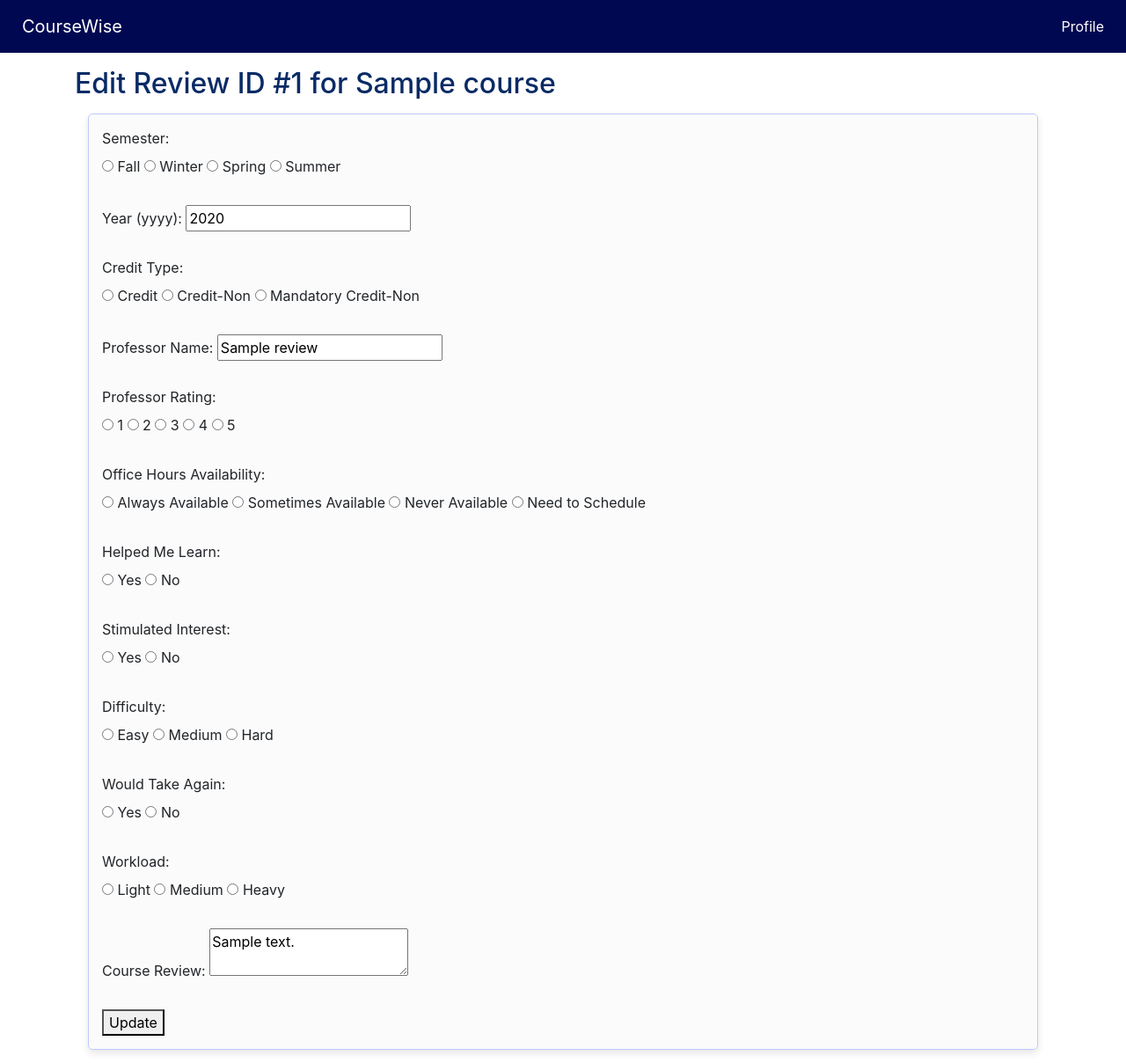
After one commit to ay106/CourseWise, a Flask app: template templates/edit_review.html in a window 1280 px wide. The commit adds this page. Shown: the whole page at 88% size. Run offline with Flask 3, Linux system fonts and the light colour scheme; the template is opened without the code that fills it: most values are stand-ins (such as "Sample title", 1, 10 or a date in 2020); some libraries are stand-ins or nearby versions.

Commit message:
Added edit/delete review functionality

```diff
--- a/app.py
+++ b/app.py
@@ -50,26 +50,6 @@ def select_department():
                            department = department,
                            departments=departments)
 
-@app.route('/add_course', methods=['GET', 'POST'])
-def add_course():
-    conn = dbi.connect()
-    departments = db.get_departments(conn)
-    if request.method == 'POST':
-        course_code = request.form.get('course_code')
-        course_name = request.form.get('course_name')
-        department = request.form.get('department')
-
-        existing_course = db.get_course_by_code(conn, course_code)
-        if existing_course:
-            flash('This course already exists in the database.')
-            return redirect(url_for('add_course'))
-        dept_id = db.get_department_id(conn, department)
-        db.insert_course(conn, course_code, course_name, dept_id)
-        flash('Course added successfully!')
-        return redirect(url_for('select_department', department=department))  # Redirect back to the department page
-    else:
-        return render_template('add_courses.html', page_title='Add Course', departments=departments)
-
 @app.route('/courses/<cid>')
 def display_course(cid):
     conn = dbi.connect()
@@ -94,6 +74,26 @@ def display_course(cid):
                            course = info_course,
                            length = len(info_review),
                            departments=departments)
+
+@app.route('/add_course', methods=['GET', 'POST'])
+def add_course():
+    conn = dbi.connect()
+    departments = db.get_departments(conn)
+    if request.method == 'POST':
+        course_code = request.form.get('course_code')
+        course_name = request.form.get('course_name')
+        department = request.form.get('department')
+
+        existing_course = db.get_course_by_code(conn, course_code)
+        if existing_course:
+            flash('This course already exists in the database.')
+            return redirect(url_for('add_course'))
+        dept_id = db.get_department_id(conn, department)
+        db.insert_course(conn, course_code, course_name, dept_id)
+        flash('Course added successfully!')
+        return redirect(url_for('select_department', department=department))  # Redirect back to the department page
+    else:
+        return render_template('add_courses.html', page_title='Add Course', departments=departments)
 
 @app.route('/add_review/<course_code>/<cid>', methods=['GET', 'POST'])
 def add_review(course_code, cid):
@@ -130,7 +130,9 @@ def add_review(course_code, cid):
         prof_id = prof['pid']
 
         # insert review
-        db.insert_review(conn, int_cid, user_id, prof_name, prof_rating, prof_id, difficulty, credit, sem, year, take_again, load_heavy, office_hours, helped_learn, stim_interest, description)
+        db.insert_review(conn, int_cid, user_id, prof_name, prof_rating, prof_id, difficulty,
+                         credit, sem, year, take_again, load_heavy, office_hours, helped_learn,
+                         stim_interest, description)
 
         flash("Review added successfully!")
         return redirect(url_for('display_course', cid=cid))
@@ -140,6 +142,53 @@ def add_review(course_code, cid):
                                course_code=course_code,
                                cid = cid,
                                departments=departments)
+
+@app.route('/edit_review/<course_code>/<rid>', methods=['GET', 'POST'])
+def edit_review(course_code, rid):
+    conn = dbi.connect()
+    # fetch existing review data
+    rid = int(rid)
+    review = db.get_review_by_id(conn, rid)
+    if not review:
+        flash("Review not found.")
+        return redirect(url_for('profile'))
+
+    # check if the current user logged in is authorized to edit the review
+    user_id = session.get('uid')
+    if review['user_id'] != user_id:
+        flash("You are not authorized to edit this review.")
+        return redirect(url_for('profile'))
+
+    if request.method == 'POST':
+        # get updated data from form submission
+        prof_name = request.form.get('prof_name')
+        prof_rating = request.form.get('prof_rating')
+        difficulty = request.form.get('difficulty')
+        credit = request.form.get('credit')
+        sem = request.form.get('sem')
+        year = request.form.get('year')
+        take_again = request.form.get('take_again')
+        load_heavy = request.form.get('load_heavy')
+        office_hours = request.form.get('office_hours')
+        helped_learn = request.form.get('helped_learn')
+        stim_interest = request.form.get('stim_interest')
+        description = request.form.get('description')
+
+        # update the review in the database
+        db.update_review(conn, rid, prof_name, prof_rating, difficulty, credit, sem, year,
+                         take_again, load_heavy, office_hours, helped_learn, stim_interest,
+                         description)
+        flash("Review updated successfully!", "success")
+        return redirect(url_for('profile'))
+    else:
+        return render_template('edit_review.html', course = course_code, review=review)
+
+@app.route('/delete_review/<rid>')
+def delete_review(rid):
+    conn = dbi.connect()
+    db.delete_review(conn, int(rid))
+    flash('Review deleted successfully!')
+    return redirect(url_for('profile'))
 
 @app.route('/profile/')
 def profile():
--- /dev/null
+++ b/templates/edit_review.html
@@ -0,0 +1,140 @@
+{% extends "base.html" %}
+
+{% block main_content %}
+<div class="container pt-3">
+    <h1>Edit Review ID #{{review.rid}} for {{course}}</h1>
+
+    <form method="POST" action="{{ url_for('edit_review', course_code=course, rid=review.rid) }}">
+        <div class="review-box">
+            <label for="sem">Semester:</label>
+            <div>
+                <input type="radio" id="sem_fall" name="sem" value="Fall"
+                       {% if review.sem == 'Fall' %}checked{% endif %} required>
+                <label for="sem_fall">Fall</label>
+                <input type="radio" id="sem_winter" name="sem" value="Winter"
+                       {% if review.sem == 'Winter' %}checked{% endif %}>
+                <label for="sem_winter">Winter</label>
+                <input type="radio" id="sem_spring" name="sem" value="Spring"
+                       {% if review.sem =='Spring' %}checked{% endif %}>
+                <label for="sem_spring">Spring</label>
+                <input type="radio" id="sem_summer" name="sem" value="Summer"
+                       {% if review.sem == 'Summer' %}checked{% endif %}>
+                <label for="sem_summer">Summer</label>
+            </div>
+            <br>
+            <div>
+                <label for="year">Year (yyyy):</label>
+                <input type="number" id="year" name="year" value="{{ review.year }}" required>
+            </div>
+            <br>
+            <label for="credit">Credit Type:</label>
+            <div>
+                <input type="radio" id="credit_credit" name="credit" value="Credit"
+                       {% if review.credit == 'Credit' %}checked{% endif %} required>
+                <label for="credit_credit">Credit</label>
+                <input type="radio" id="credit_credit_non" name="credit" value="Credit-Non"
+                       {% if review.credit == 'Credit-Non' %}checked{% endif %}>
+                <label for="credit_credit_non">Credit-Non</label>
+                <input type="radio" id="credit_mandatory_credit_non" name="credit" value="Mandatory Credit-Non"
+                       {% if review.credit == 'Mandatory Credit-Non' %}checked{% endif %}>
+                <label for="credit_mandatory_credit_non">Mandatory Credit-Non</label>
+            </div>
+            <br>
+            <div>
+                <label for="prof_name">Professor Name:</label>
+                <input type="text" id="prof_name" name="prof_name" value="{{ review.prof_name }}" required>
+            </div>
+            <br>
+            <label for="prof_rating">Professor Rating:</label>
+            <div>
+                {% for i in range(1, 6) %}
+                    <input type="radio" id="prof_rating{{ i }}" name="prof_rating" value="{{ i }}"
+                           {% if review.prof_rating == i|string %}checked{% endif %} required>
+                    <label for="prof_rating{{ i }}">{{ i }}</label>
+                {% endfor %}
+            </div>
+            <br>
+            <label for="officehours">Office Hours Availability:</label>
+            <div>
+                <input type="radio" id="office_always" name="office_hours" value="Always Available"
+                       {% if review.office_hours == 'Always Available' %}checked{% endif %} required>
+                <label for="office_always">Always Available</label>
+                <input type="radio" id="office_sometimes" name="office_hours" value="Sometimes Available"
+                       {% if review.office_hours == 'Sometimes Available' %}checked{% endif %}>
+                <label for="office_sometimes">Sometimes Available</label>
+                <input type="radio" id="office_never" name="office_hours" value="Never Available"
+                       {% if review.office_hours == 'Never Available' %}checked{% endif %}>
+                <label for="office_never">Never Available</label>
+                <input type="radio" id="office_schedule" name="office_hours" value="Need to Schedule"
+                       {% if review.office_hours == 'Need to Schedule' %}checked{% endif %}>
+                <label for="office_schedule">Need to Schedule</label>
+            </div>
+            <br>
+            <label for="help_learn">Helped Me Learn:</label>
+            <div>
+                <input type="radio" id="helped_learn_yes" name="helped_learn" value="Yes"
+                       {% if review.helped_learn == 'Yes' %}checked{% endif %} required>
+                <label for="helped_learn_yes">Yes</label>
+                <input type="radio" id="helped_learn_no" name="helped_learn" value="No"
+                       {% if review.helped_learn == 'No' %}checked{% endif %}>
+                <label for="helped_learn_no">No</label>
+            </div>
+            <br>
+            <label for="stimulated_interest">Stimulated Interest:</label>
+            <div>
+                <input type="radio" id="stim_interest_yes" name="stim_interest" value="Yes"
+                       {% if review.stim_interest == 'Yes' %}checked{% endif %} required>
+                <label for="stim_interest_yes">Yes</label>
+                <input type="radio" id="stim_interest_no" name="stim_interest" value="No"
+                       {% if review.stim_interest == 'No' %}checked{% endif %}>
+                <label for="stim_interest_no">No</label>
+            </div>
+            <br>
+            <label for="diff_rating">Difficulty:</label>
+            <div>
+                <input type="radio" id="difficulty_easy" name="difficulty" value="Easy"
+                       {% if review.difficulty == 'Easy' %}checked{% endif %} required>
+                <label for="difficulty_easy">Easy</label>
+                <input type="radio" id="difficulty_medium" name="difficulty" value="Medium"
+                       {% if review.difficulty == 'Medium' %}checked{% endif %}>
+                <label for="difficulty_medium">Medium</label>
+                <input type="radio" id="difficulty_hard" name="difficulty" value="Hard"
+                       {% if review.difficulty == 'Hard' %}checked{% endif %}>
+                <label for="difficulty_hard">Hard</label>
+            </div>
+            <br>
+            <label for="taking_again">Would Take Again:</label>
+            <div>
+                <input type="radio" id="take_again_yes" name="take_again" value="Yes"
+                       {% if review.take_again == 'Yes' %}checked{% endif %} required>
+                <label for="take_again_yes">Yes</label>
+                <input type="radio" id="take_again_no" name="take_again" value="No"
+                       {% if review.take_again == 'No' %}checked{% endif %}>
+                <label for="take_again_no">No</label>
+            </div>
+            <br>
+            <label for="workload">Workload:</label>
+            <div>
+                <input type="radio" id="load_light" name="load_heavy" value="Light"
+                       {% if review.load_heavy == 'Light' %}checked{% endif %} required>
+                <label for="load_light">Light</label>
+                <input type="radio" id="load_medium" name="load_heavy" value="Medium"
+                       {% if review.load_heavy == 'Medium' %}checked{% endif %}>
+                <label for="load_medium">Medium</label>
+                <input type="radio" id="load_heavy" name="load_heavy" value="Heavy"
+                       {% if review.load_heavy == 'Heavy' %}checked{% endif %}>
+                <label for="load_heavy">Heavy</label>
+            </div>
+            <br>
+            <div>
+                <label for="description">Course Review:</label>
+                <textarea id="description" name="description" required>{{ review.description }}</textarea>
+            </div>
+
+            <br>
+            <button type="submit">Update</button>
+        </div>
+    </form>
+</div>
+
+{% endblock %}
--- a/templates/profile.html
+++ b/templates/profile.html
@@ -29,6 +29,8 @@
                             <p><strong>Stimulated Interest:</strong> {{ r.stim_interest }}</p>
                             <p><strong>Review:</strong> {{ r.description }}</p>
                             <p><em>Last Updated:</em> {{ r.last_updated }}</p>
+                            <a href="{{ url_for('edit_review', course_code = r.course_code, rid=r.rid) }}" class="btn btn-primary">Edit</a>
+                            <a href="{{ url_for('delete_review', rid=r.rid) }}" class="btn btn-danger">Delete</a>
                         </div>
                     </li>
                 {% endfor %}
```
Also changed, not shown: queries.py (+37 -7 lines).
